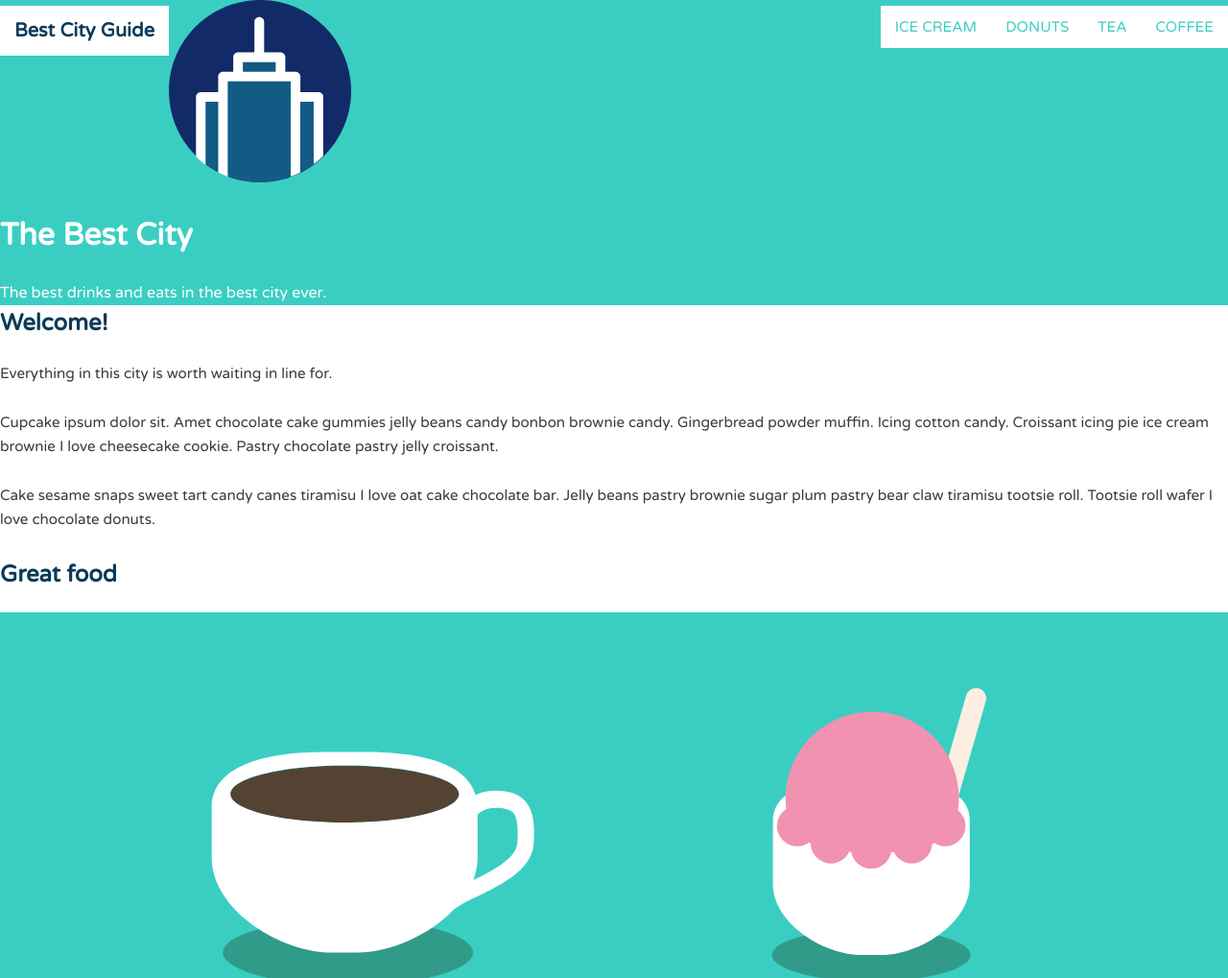
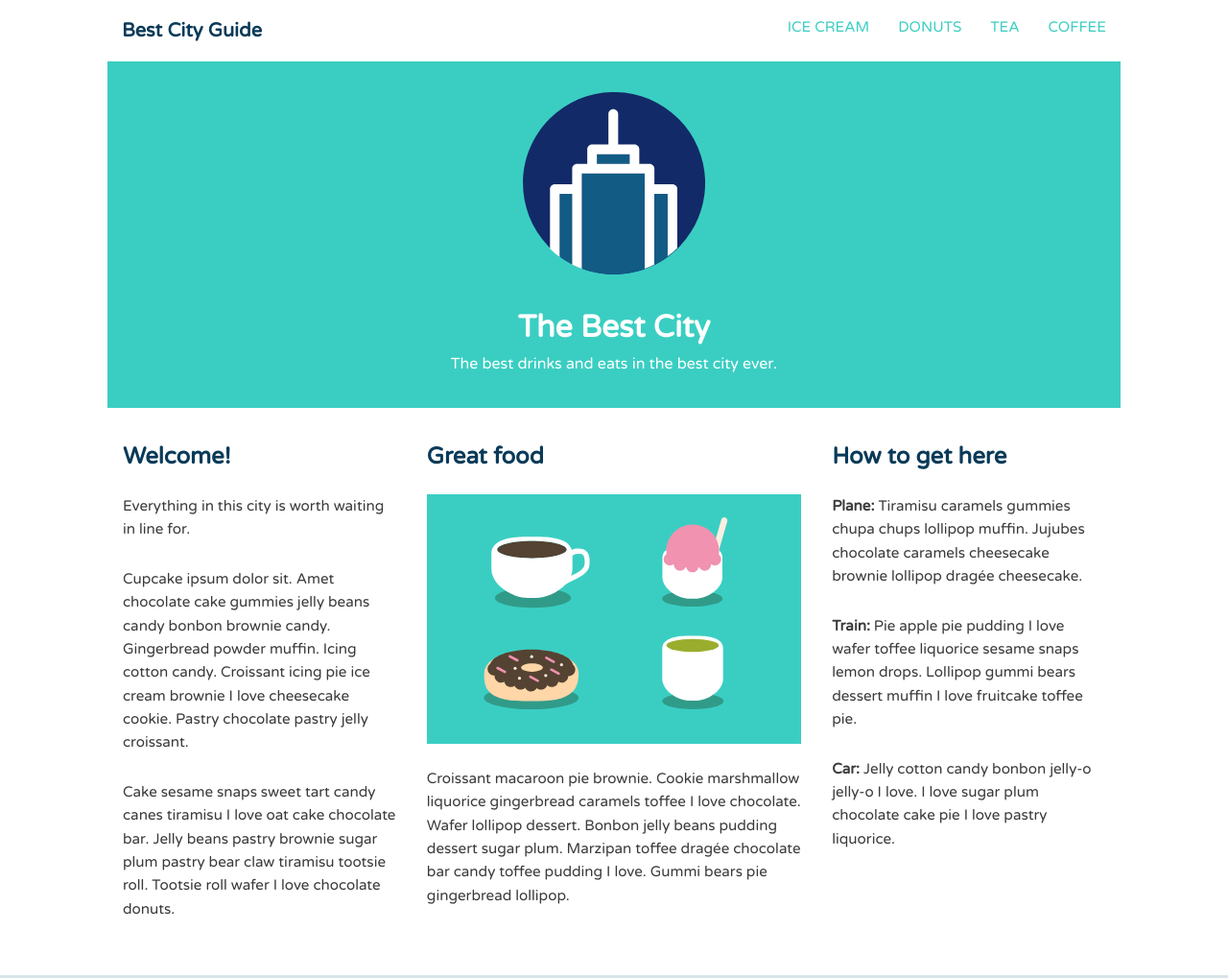
Before and after one commit to bgsantos86/css-layout-project-i, a plain HTML site: page index.html in a window 1280 px wide. Shown: the top 1019 px of the page at 96% size. Drawn offline with Linux system fonts and the light colour scheme.

Commit message:
Ajust content of page in center

```diff
--- a/css/style.css
+++ b/css/style.css
@@ -77,15 +77,22 @@ img {
 
 /* ---- Layout Containers ---- */
 
+.container {
+	padding-left: 1em;
+	padding-right: 1em;
+}
+
 .banner {
 	color: #fff;
 	background: #3acec2;
+	margin-bottom: 2em;
 }
 
 .main-footer {
 	background: #d9e4ea;
 	padding: 2em 0;
 	margin-top: 30px;
+	text-align: center;
 }
 
 /* ---- Page Elements ---- */
@@ -94,11 +101,26 @@ img {
 	width: 190px;
 }
 
+.headline {
+	margin-bottom: 0;
+}
+
 /* =================================
   Media Queries
 ==================================== */
 
 @media (min-width: 769px) {
+
+/* ---- Conteiner ---- */
+	.wrap {
+		min-height: calc(100vh - 89px);
+	}
+
+	.container {
+		width: 85%;
+		max-width: 1150px;
+    margin: 0 auto;
+  }
 
 	/* ---- Navigation ---- */
 	.name {
@@ -113,6 +135,32 @@ img {
 		float: left;
 	}
 
+	/* Banner */
+	.banner {
+		text-align: center;
+		padding: 2em;
+	}
+
+	/* Collums */
+
+  .col {
+    float: left;
+    padding-left: 1em;
+    padding-right: 1em;
+  }
+
+  .primary {
+    width: 40%;
+  }
+
+  .secondary {
+    width: 30%;
+	}
+
+	.tertiary {
+		width: 30%;
+	}
+
 	/* ---- Float clearfix ---- */
 
 	.clearfix::after {
--- a/index.html
+++ b/index.html
@@ -9,6 +9,9 @@
 </head>
 <body>
 
+	<div class="wrap">
+
+		<div class="container clearfix">
 			<header class="main-header">
 				<h1 class="name"><a href="#">Best City Guide</a></h1>
 				<ul class="main-nav">
@@ -18,13 +21,17 @@
 					<li><a href="#">coffee</a></li>
 				</ul>
 			</header><!--/.main-header-->
+		</div><!--/.container-->
 
+		<div class="container clearfix">
 			<div class="banner">
 				<img class="logo" src="img/city-logo.svg" alt="City">
 				<h1 class="headline">The Best City</h1>
 				<span class="tagline">The best drinks and eats in the best city ever.</span>
 			</div><!--/.banner-->
+		</div><!--/.container-->
 
+		<div class="container clearfix">
 			<div class="secondary col">
 				<h2>Welcome!</h2>
 				<p>Everything in this city is worth waiting in line for.</p>
@@ -45,6 +52,9 @@
 				<p><strong>Car: </strong>Jelly cotton candy bonbon jelly-o jelly-o I love. I love sugar plum chocolate cake pie I love pastry liquorice.</p>
 			</div><!--/.tertiary-->
 
+		</div><!--/.container-->
+	</div><!--/.wrap-->
+
 	<footer class="main-footer">
 		<span>&copy;2015 Residents of The Best City Ever.</span>
 	</footer>
```
Lines whose indentation alone changed are shown as unchanged.
